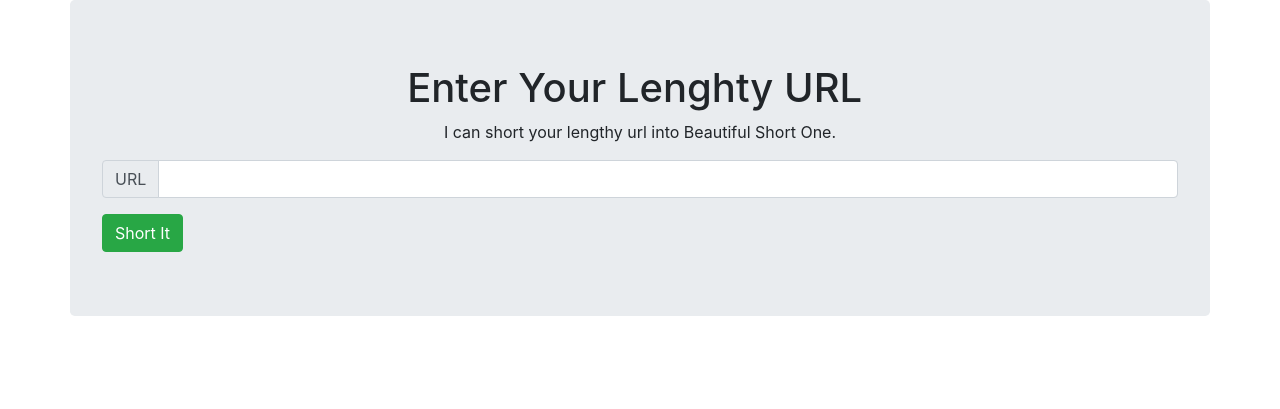
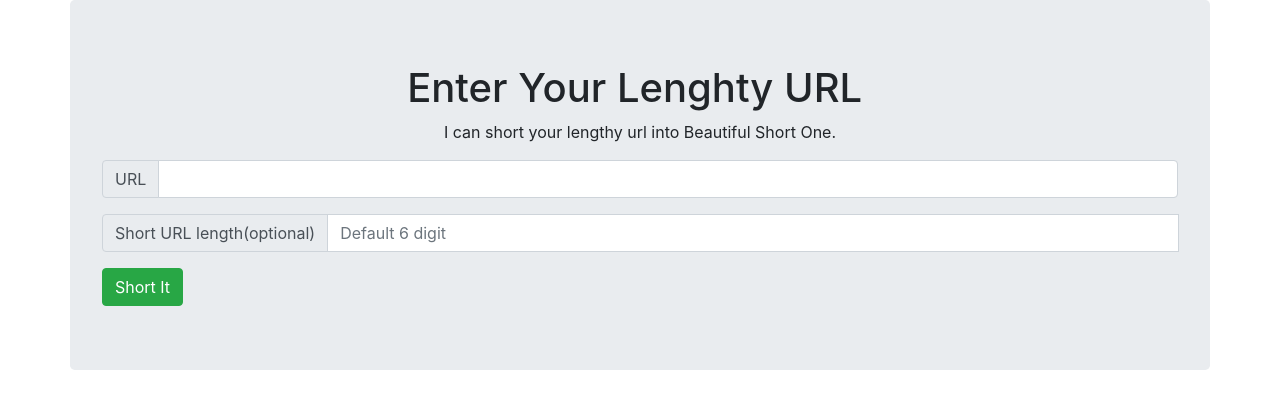
Before and after one commit to 0xdeepmehta/Short-me, a Django app: page / in a window 1280 px wide. Shown: the part 56-465 px from the top of the page. Run offline with Django 3.2, Linux system fonts and the light colour scheme; some libraries are stand-ins or nearby versions.

Commit message:
fix intigrity error

```diff
--- a/shortner/generator.py
+++ b/shortner/generator.py
@@ -3,7 +3,7 @@ import random
 
 characters = string.ascii_letters + "_"
 
-def generate(n=5):
+def shortUrl(n=5):
     """
     Here n, represents the length of
     randomly generated string. By def. you're gonna
--- a/shortner/models.py
+++ b/shortner/models.py
@@ -1,9 +1,8 @@
 from django.db import models
-from .generator import generate
 
 
 class Url(models.Model):
-    url_id = models.CharField(max_length=50, default=generate(), unique=True)
+    url_id = models.CharField(max_length=50, unique=True)
     url = models.URLField()
     def __str__(self):
         return self.url + " -> " + self.url_id
--- a/shortner/views.py
+++ b/shortner/views.py
@@ -1,32 +1,71 @@
-from django.shortcuts import HttpResponse, render
+from django.shortcuts import HttpResponse, render, redirect
+# from django.core.validators import URLValidator
 from .models import Url
 from django.views import View
 from . import urls
+from .generator import shortUrl
 
 def home(request):
     return render(request, 'home.html')
 
 
+# def generate(request):
+#     if request.method == "POST":
+#         url = request.POST['url']
+
+#         url_obj = Url()
+#         url_obj.url = url
+#         url_obj.save()
+
+#         print("Saved Sucessfully ")
+#         urls.addUrlsFromDb(url_obj)
+#         print( urls.addUrlsFromDb(url_obj))
+
+#         context = {
+#             "genratedUrl ": url_obj.url_id
+#         }
+#         print(str(context))
+#         return render(request, 'view.html', context=context)
+#     else:
+#         context = {
+#             "genratedUrl ": ""
+#         }
+#         return render(request, 'view.html', context=context)
+
+
 def generate(request):
     if request.method == "POST":
         url = request.POST['url']
-        url_obj = Url()
-        url_obj.url = url
+        urlLength = request.POST['urlength']
+        if urlLength != "":
+            print(urlLength)
+            urlLength = int(urlLength)
+        else:
+            urlLength = 6
+        shorturl = shortUrl(n=urlLength)
+        print(url,urlLength, shorturl)
+        url_obj = Url(url=url, url_id=shorturl)
+
+
+        # url_obj.url = url
+
         url_obj.save()
-
         print("Saved Sucessfully ")
         urls.addUrlsFromDb(url_obj)
         print( urls.addUrlsFromDb(url_obj))
+
         context = {
-            "genratedUrl ": url_obj.url_id
+            "genratedUrl ": shorturl,
         }
         print(str(context))
-        return render(request, 'view.html', context=context)
+        return render(request, 'view.html', {'genratedUrl': shorturl})
     else:
         context = {
-            "genratedUrl ": ""
+            "genratedUrl ": " ",
         }
-        return render(request, 'view.html', context=context)
+        # return render(request, 'view.html', context=context)
+        return redirect('/')
+
 
 
 class UrlView(View):
--- a/template/home.html
+++ b/template/home.html
@@ -34,8 +34,17 @@
                         <div class="input-group-prepend">
                           <span class="input-group-text" id="basic-addon3">URL</span>
                         </div>
-                        <input type="url" name="url"  class="form-control" id="basic-url" aria-describedby="basic-addon3">
+                        <input type="url" name="url"  class="form-control" id="basic-url">
                       </div>
+                      <div class="input-group mb-3">
+                        <div class="input-group-prepend">
+                            <span class="input-group-text">Short URL length(optional)</span>
+                            </div>
+                                <input type="text" name="urlength" placeholder="Default 6 digit "class="form-control">
+                            <div class="input-group-append">
+                        </div>
+                        </div>
+
                     <!-- <label for="url">Url: </label>
                     <input type="url" name="url"><br> -->
                     <!-- <input type="submit" value="Short It."> -->
```
Also changed, not shown: template/view.html (+39 -4 lines).
